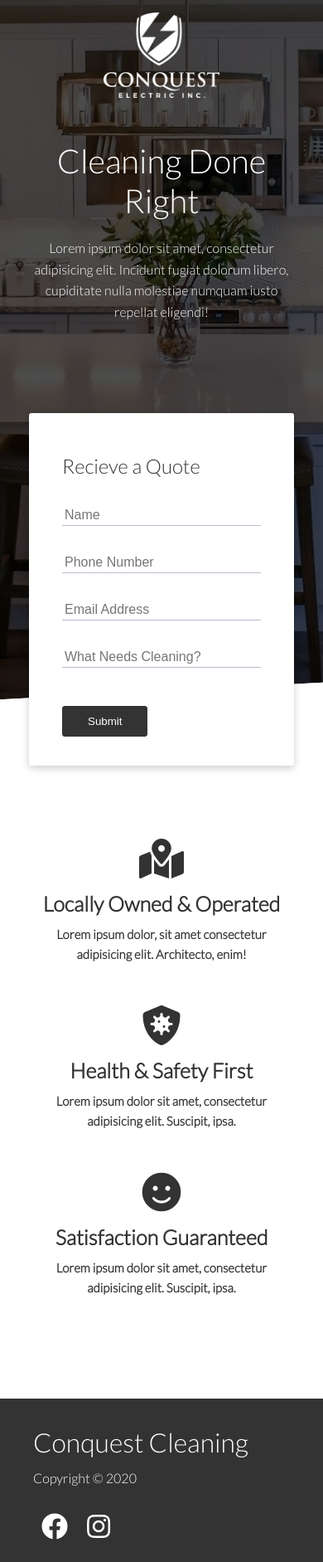
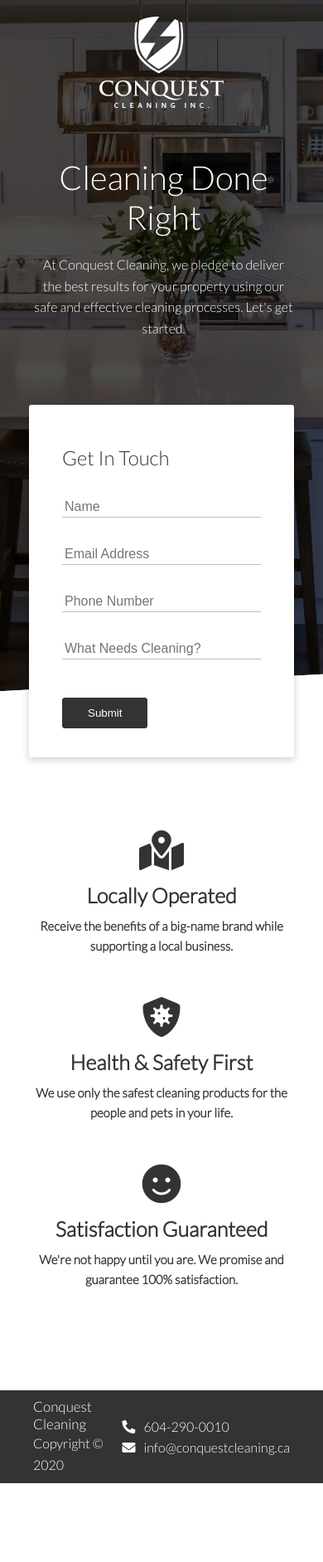
Before and after one commit to mclpne/conquest-cleaning-gh, a website: page views/index.html in a window 390 px wide. Shown: the whole page at 83% size. After the commit the page ends 1788 px from the top, so only its background shows below. Drawn offline with nearby package versions, Linux system fonts and the light colour scheme.

Commit message:
Styling revisions, contact form implemented

```diff
--- a/css/styles.css
+++ b/css/styles.css
@@ -47,7 +47,7 @@
 
 .background {
     background: linear-gradient(rgba(0, 0, 0, 0.7), rgba(0, 0, 0, 0.7)),
-        url(../images/bg-header.jpg) no-repeat center center fixed;
+        url(images/bg-header.jpg) no-repeat center center fixed;
     -webkit-background-size: cover;
     -moz-background-size: cover;
     -o-background-size: cover;
@@ -56,7 +56,7 @@
 
 .navbar {
     color: #fff;
-    height: 120px;
+    height: 140px;
     padding-top: 15px;
 }
 
@@ -81,7 +81,7 @@
 /* Showcase */
 
 .logo {
-    width: 140px;
+    width: 150px;
 }
 
 .showcase {
@@ -92,10 +92,12 @@
 
 .showcase h1 {
     font-size: 40px;
+    margin-left: 5px;
 }
 
 .showcase p {
     margin: 20px 0;
+    margin-left: 5px;
 }
 
 .showcase .grid {
@@ -147,6 +149,31 @@
     -ms-transform: skewY(-3deg);
 }
 
+.submit-message {
+    display: none;
+    padding-left: 15px;
+    margin: 0;
+    font-weight: bold;
+    color: #4CAF50;
+}
+
+/* Transitions */
+.logo,
+.showcase-text {
+    animation: fadeInHeader ease 1.5s;
+    animation-iteration-count: 1;
+    animation-fill-mode: forwards;
+}
+
+@keyframes fadeInHeader {
+    0% {
+        opacity: 0;
+    }
+    100% {
+        opacity: 1;
+    }
+}
+
 /* About */
 .about {
     padding-top: 100px;
@@ -175,33 +202,47 @@
     font-weight: bold;
 }
 
+/* Map */
+#map {
+    height: 250px;
+}
+
 /* Footer */
-.footer .social {
-    align-self: end;
+
+.footer .flex {
+    justify-content: space-between;
 }
-.footer .social a {
+
+.footer h1 {
+    font-size: 20px;
+    margin-bottom: -10px;
+}
+
+.footer .contact i {
     margin: 0 10px;
 }
 
-/* Tablets and under */
+.footer .contact-item {
+    display: flex;
+    align-items: center;
+}
+
+.footer .contact p {
+    display: inline-block;
+}
+
 @media (max-width: 1038px) {
     .line-break {
         display: block;
     }
 }
 
-@media (max-width: 768px) {
+@media (max-width: 950px) {
     .grid,
     .showcase .grid,
-    .stats .grid,
-    .cli .grid,
-    .cloud .grid {
+    .stats .grid {
         grid-template-columns: 1fr;
         grid-template-rows: 1fr;
-    }
-
-    .navbar .flex {
-        flex-direction: column;
     }
 
     .showcase {
@@ -217,23 +258,6 @@
         justify-self: center;
         margin: auto;
     }
-
-    .cli .grid > *:first-child {
-        grid-column: 1;
-        grid-row: 1;
-    }
-
-    .line-break {
-        display: inline;
-    }
-}
-
-/* Mobile */
-@media (max-width: 500px) {
-    .navbar {
-        height: 120px;
-    }
-
     .navbar .flex {
         flex-direction: column;
     }
@@ -243,7 +267,29 @@
         background-color: rgba(0, 0, 0, 0.1);
     }
 
+    .line-break {
+        display: inline;
+    }
+
+    .logo {
+        margin-top: 5px;
+    }
+}
+
+@media (max-width: 500px) {
     .showcase-form {
         width: 320px;
     }
+
+    .footer .social a {
+        margin: 0 3px;
+    }
+
+    .showcase .grid {
+        gap: 0px;
+    }
+
+    .footer h1 {
+        font-size: 17px;
+    }
 }
--- a/css/utilities.css
+++ b/css/utilities.css
@@ -160,6 +160,10 @@
     margin: 4rem;
 }
 
+.m-neg {
+    margin-top: -20px;
+}
+
 /* Padding */
 .py-1 {
     padding: 1rem 0;
--- a/index.html
+++ b/views/index.html
@@ -9,8 +9,8 @@
             integrity="sha512-+4zCK9k+qNFUR5X+cKL9EIR+ZOhtIloNl9GIKS57V1MyNsYpYcUrUeQc9vNfzsWfV28IaLL3i96P9sdNyeRssA=="
             crossorigin="anonymous"
         />
-        <link rel="stylesheet" href="css/utilities.css" />
-        <link rel="stylesheet" href="css/styles.css" />
+        <link rel="stylesheet" href="../css/utilities.css" />
+        <link rel="stylesheet" href="../css/styles.css" />
         <title>Conquest Cleaning</title>
     </head>
     <body>
@@ -19,15 +19,8 @@
             <div class="navbar">
                 <div class="container flex">
                     <div class="logo">
-                        <img src="../images/logo.png" alt="logo" />
+                        <img src="../css/images/logo.png" alt="logo" />
                     </div>
-                    <!-- <nav>
-                <ul>
-                    <li><a href="index.html">Home</a></li>
-                    <li><a href="about.html">About</a></li>
-                    <li><a href="contact.html">Contact</a></li>
-                </ul>
-            </nav> -->
                 </div>
             </div>
 
@@ -37,18 +30,17 @@
                     <div class="showcase-text">
                         <h1>Cleaning Done Right</h1>
                         <p>
-                            Lorem ipsum dolor sit amet, consectetur adipisicing
-                            elit. Incidunt fugiat dolorum libero, cupiditate
-                            nulla molestiae numquam iusto repellat eligendi!
+                            At Conquest Cleaning, we pledge to deliver the best results for your property using our safe and effective cleaning processes. Let's get started.
                         </p>
                     </div>
 
                     <div class="showcase-form card">
-                        <h2>Recieve a Quote</h2>
-                        <form>
+                        <h2>Get In Touch</h2>
+                        <form id="form">
                             <div class="form-control">
                                 <input
                                     type="text"
+                                    id="name"
                                     name="name"
                                     placeholder="Name"
                                     required
@@ -56,59 +48,58 @@
                             </div>
                             <div class="form-control">
                                 <input
-                                    type="phone"
-                                    name="phone"
-                                    placeholder="Phone Number"
-                                    required
-                                />
+                                type="email"
+                                id="email"
+                                name="email"
+                                placeholder="Email Address"
+                                required
+                            />
                             </div>
                             <div class="form-control">
                                 <input
-                                    type="email"
-                                    name="email"
-                                    placeholder="Email Address"
-                                    required
-                                />
+                                type="phone"
+                                id="phone"
+                                name="phone"
+                                placeholder="Phone Number"
+                            />
                             </div>
                             <div class="form-control">
                                 <input
                                     type="text"
-                                    name="phone"
+                                    id="text"
+                                    name="text"
                                     placeholder="What Needs Cleaning?"
                                     required
                                 />
                             </div>
-                            <!-- <div class="form-control">
-                        <textarea name="" id="" placeholder="What did you need cleaned?"></textarea>
-                    </div> -->
                             <input
                                 type="submit"
                                 value="Submit"
                                 class="btn btn-primary my-1"
                             />
+                            <div id="submitMessage" class="submit-message">
+                                <p>Form submitted. Thanks!</p>
+                            </div>
                         </form>
                     </div>
                 </div>
             </section>
         </div>
 
-        <!-- Stats -->
+        <!-- About -->
         <section class="about py-5">
             <div class="container">
                 <!-- <h3 class="stats-heading text-center my-1">
-                Welcome to the best platform for building applications of all types with modern architecture and scaling
+                Lorem ipsum dolor sit amet consectetur, adipisicing elit. Perferendis, repudiandae! Quisquam ipsum architecto deserunt animi.
             </h3> -->
-
                 <div class="grid grid-3 text-center my-4">
                     <div>
                         <i class="fas fa-map-marked-alt fa-3x"></i>
                         <h3>
-                            Locally Owned
-                            <span class="line-break">& Operated</span>
+                            Locally Operated
                         </h3>
-                        <p class="text-secondary">
-                            Lorem ipsum dolor, sit amet consectetur adipisicing
-                            elit. Architecto, enim!
+                        <p>
+                            Receive the benefits of a big-name brand while supporting a local business.
                         </p>
                     </div>
                     <div>
@@ -117,9 +108,8 @@
                             Health &
                             <span class="line-break">Safety First</span>
                         </h3>
-                        <p class="text-secondary">
-                            Lorem ipsum dolor sit amet, consectetur adipisicing
-                            elit. Suscipit, ipsa.
+                        <p>
+                            We use only the safest cleaning products for the people and pets in your life.
                         </p>
                     </div>
                     <div>
@@ -128,17 +118,19 @@
                             Satisfaction
                             <span class="line-break">Guaranteed</span>
                         </h3>
-                        <p class="text-secondary">
-                            Lorem ipsum dolor sit amet, consectetur adipisicing
-                            elit. Suscipit, ipsa.
+                        <p>
+                            We're not happy until you are. We promise and guarantee 100% satisfaction.
                         </p>
                     </div>
                 </div>
             </div>
         </section>
+
+        <!-- <div id="map"></div> -->
+
         <!-- Footer -->
-        <footer class="footer bg-dark py-2">
-            <div class="container grid grid-2">
+        <footer class="footer bg-dark">
+            <div class="container flex">
                 <div>
                     <h1>Conquest Cleaning</h1>
                     <p>
@@ -148,11 +140,45 @@
                         </script>
                     </p>
                 </div>
-                <div class="social">
-                    <a href="#"><i class="fab fa-facebook fa-2x"></i></a>
-                    <a href="#"><i class="fab fa-instagram fa-2x"></i></a>
+                <div class="contact">
+                    <div class="contact-item">
+                        <i class="fas fa-phone-alt"></i><p>604-290-0010</p>
+                    </div>
+                    <div class="contact-item m-neg">
+                        <i class="fas fa-envelope"></i><p>info@conquestcleaning.ca</p>
+                    </div>
                 </div>
             </div>
         </footer>
+
+        <script src='../config.js'></script>
+        <script src="https://ajax.googleapis.com/ajax/libs/jquery/3.5.1/jquery.min.js"></script>
+        <script>
+            $('form').on('submit', (e) => {
+                e.preventDefault();
+
+                const name = $('#name').val().trim();
+                const email = $('#email').val().trim();
+                const phone = $('#phone').val().trim();
+                const text = $('#text').val().trim();
+
+                const data = {
+                    name,
+                    email,
+                    phone,
+                    text
+                };
+
+                $.post('/email', data, function() {
+                    console.log('Server recieved data!');
+                });
+
+                $(submitMessage).css("display","inline-block");
+                $("#submitMessage").show();
+                $("#submitMessage").delay(4500).fadeOut();
+
+                $('#form')[0].reset();
+            });
+        </script>
     </body>
 </html>
```
Also changed, not shown: mail.js (added, +34 -0 lines), package.json (added, +26 -0 lines), server.js (added, +31 -0 lines), css/images/bg-header.jpg (renamed from images/bg-header.jpg), css/images/logo.png (added), images/logo.png (deleted), 2 other files.
